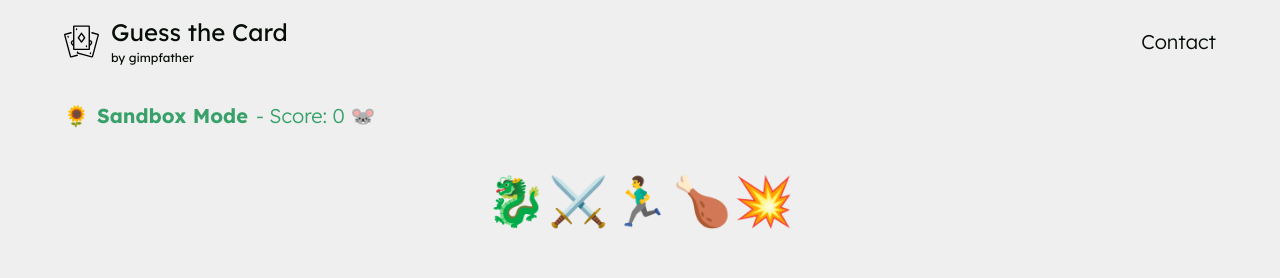
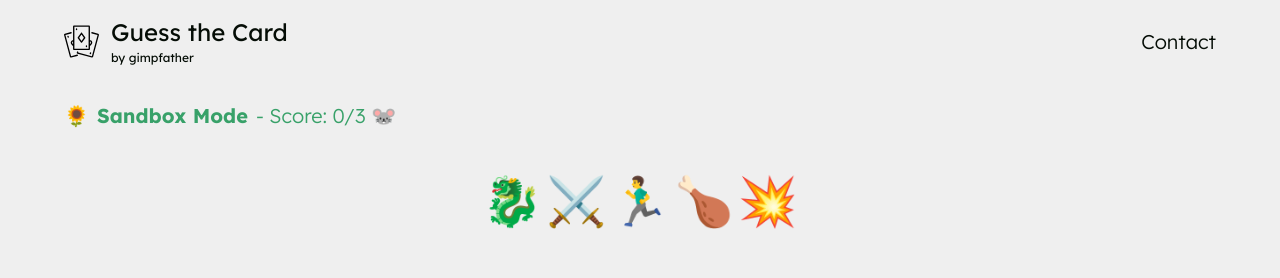
Before and after one commit to GimpFather/guess-the-card, a React (Vite) app: page /sandbox in a window 1280 px wide. Shown: the top 278 px of the page. Built offline with nearby package versions, Linux system fonts and the light colour scheme.

Commit message:
Game mechanics working

```diff
--- a/src/components/Pages/SandboxPage.tsx
+++ b/src/components/Pages/SandboxPage.tsx
@@ -7,32 +7,49 @@ import React from "react";
 import { getBackCard, getRandomCard } from "../../utils.ts";
 import { CardSet, type Card } from "../../coreFiles/types.ts";
 import GuessingForm from "../SandboxMode/GuessingForm.tsx";
+import { getUnguessedCards } from "../../localStorage/mechanics.ts";
+import { AnimatePresence } from "framer-motion";
 
 const SandboxPage = () => {
-  const [card, setCard] = React.useState<Card>(getRandomCard(CARDS)!);
+  const [unguessedCards, setUnguessedCards] = React.useState(() =>
+    getUnguessedCards(CARDS)
+  );
+  const [card, setCard] = React.useState<Card>(getRandomCard(unguessedCards)!);
   const backCard = getBackCard(card?.cardSet ?? CardSet.CORE);
   const [guessed, setGuessed] = React.useState(false);
-  const [score, setScore] = React.useState(0);
+
+  React.useEffect(() => {
+    setUnguessedCards(getUnguessedCards(CARDS));
+  }, [guessed]);
+
+  const handleNextCard = () => {
+    setCard(getRandomCard(unguessedCards)!);
+    setGuessed(false);
+  };
 
   if (!card || !backCard) return null;
 
   return (
     <Stack gap={5}>
-      <TitleAndScore score={score} />
-      <Riddle riddle={card.emojiRiddle} />
+      <TitleAndScore score={CARDS.length - unguessedCards.length} />
+      <AnimatePresence mode="wait">
+        <Riddle key={card.id} riddle={card.emojiRiddle} />
+      </AnimatePresence>
+      <AnimatePresence mode="wait">
         <CardToGuess
+          key={card.id}
           backCardImg={backCard.img}
           frontCardImg={card.img}
           name={card.name}
           numberOfEmojies={card.emojiRiddle.length}
           guessed={guessed}
         />
+      </AnimatePresence>
       <GuessingForm
         setGuessed={setGuessed}
         guessed={guessed}
-        currentCard={card.name}
-        setCard={setCard}
-        setScore={setScore}
+        currentCard={card}
+        setCard={handleNextCard}
       />
     </Stack>
   );
--- a/src/components/SandboxMode/CardToGuess.tsx
+++ b/src/components/SandboxMode/CardToGuess.tsx
@@ -19,6 +19,7 @@ const CardToGuess = ({
   name,
 }: CardToGuessProps) => {
   return (
+    <motion.div exit={{ opacity: 0, scale: 0 }}>
       <Stack
         direction="row"
         justifyContent="center"
@@ -59,6 +60,7 @@ const CardToGuess = ({
           </motion.div>
         </Box>
       </Stack>
+    </motion.div>
   );
 };
 
--- a/src/components/SandboxMode/GuessingForm.tsx
+++ b/src/components/SandboxMode/GuessingForm.tsx
@@ -10,6 +10,7 @@ import {
 import { type Card } from "../../coreFiles/types";
 import { FormattedMessage } from "react-intl";
 import { toast } from "react-toastify";
+import { markCardAsGuessed } from "../../localStorage/mechanics";
 
 interface FormData extends FieldValues {
   "Card Name": string;
@@ -17,10 +18,9 @@ interface FormData extends FieldValues {
 
 interface GuessingFormProps {
   setGuessed: (guessed: boolean) => void;
-  currentCard: string;
+  currentCard: Card;
   guessed: boolean;
   setCard: (card: Card) => void;
-  setScore: React.Dispatch<React.SetStateAction<number>>;
 }
 
 const GuessingForm = ({
@@ -28,17 +28,16 @@ const GuessingForm = ({
   currentCard,
   guessed,
   setCard,
-  setScore,
 }: GuessingFormProps) => {
   const { register, handleSubmit, watch, reset } = useForm<FormData>();
 
   const onSubmit = (data: FormData) => {
     const playerGuess = data["Card Name"].trim().toLowerCase();
-    const correctName = currentCard.toLowerCase();
+    const correctName = currentCard.name.toLowerCase();
 
     if (playerGuess === correctName) {
       setGuessed(true);
-      setScore((prev: number) => prev + 1);
+      markCardAsGuessed(currentCard.id);
       toast.success(getRandomSuccessMessage());
     } else {
       setGuessed(false);
--- a/src/components/SandboxMode/Riddle.tsx
+++ b/src/components/SandboxMode/Riddle.tsx
@@ -13,18 +13,24 @@ const Riddle = ({ riddle }: RiddleProps) => {
       justifyContent="center"
       gap={0.25}
     >
+      <motion.div
+        style={{ display: "flex", gap: "0.25rem" }}
+        initial={{ opacity: 0 }}
+        animate={{ opacity: 1 }}
+        exit={{ opacity: 0 }}
+        transition={{ duration: 0.3 }}
+      >
         {riddle.map((line, index) => (
-        <Typography
-          component={motion.div}
+          <motion.div
             key={index}
             initial={{ opacity: 0, scale: 0 }}
             animate={{ opacity: 1, scale: 1 }}
             transition={{ duration: 0.5, delay: index * 0.2 }}
-          variant="h3"
           >
-          {line}
-        </Typography>
+            <Typography variant="h3">{line}</Typography>
+          </motion.div>
         ))}
+      </motion.div>
     </Stack>
   );
 };
--- a/src/coreFiles/en_EN.json
+++ b/src/coreFiles/en_EN.json
@@ -20,9 +20,9 @@
   "HERO.MODE.CHALLENGE.RULES.2": "- The card back shows which expansion the card comes from.",
   "HERO.MODE.CHALLENGE.RULES.3": "- Guessing the card correctly gives you 10 points.",
   "HERO.MODE.CHALLENGE.RULES.4": "- Using a hint will cost you 5 points.",
-  "HERO.INFO": "Leaving the page will reset the game. The score is just for fun.",
+  "HERO.INFO": "Leaving the page won't reset the game. The score is saved in your browser.",
   "SANDBOX.TITLE": "Sandbox Mode",
-  "SANDBOX.SCORE": "- Score: {score} {order}",
+  "SANDBOX.SCORE": "- Score: {score}/3 {order}",
   "SANDBOX.SCORE.TOOLTIP": "Look at him going.",
   "SANDBOX.GAME.TITLE": "The riddle goes:",
   "GUESSING_FORM.BUTTON.CHECK": "Check",
--- /dev/null
+++ b/src/localStorage/mechanics.ts
@@ -0,0 +1,23 @@
+import type { Card } from "../coreFiles/types";
+
+export const markCardAsGuessed = (cardId: string) => {
+  const guessed = JSON.parse(localStorage.getItem("guessedCards") || "[]");
+  if (!guessed.includes(cardId)) {
+    guessed.push(cardId);
+    localStorage.setItem("guessedCards", JSON.stringify(guessed));
+  }
+};
+
+export const getGuessedCards = (): string[] => {
+  return JSON.parse(localStorage.getItem("guessedCards") || "[]");
+};
+
+export const isCardGuessed = (cardId: string): boolean => {
+  const guessed = getGuessedCards();
+  return guessed.includes(cardId);
+};
+
+export const getUnguessedCards = (allCards: Card[]): Card[] => {
+  const guessedIds: string[] = getGuessedCards();
+  return allCards.filter((card) => !guessedIds.includes(card.id));
+};
```
Lines whose indentation alone changed are shown as unchanged.
